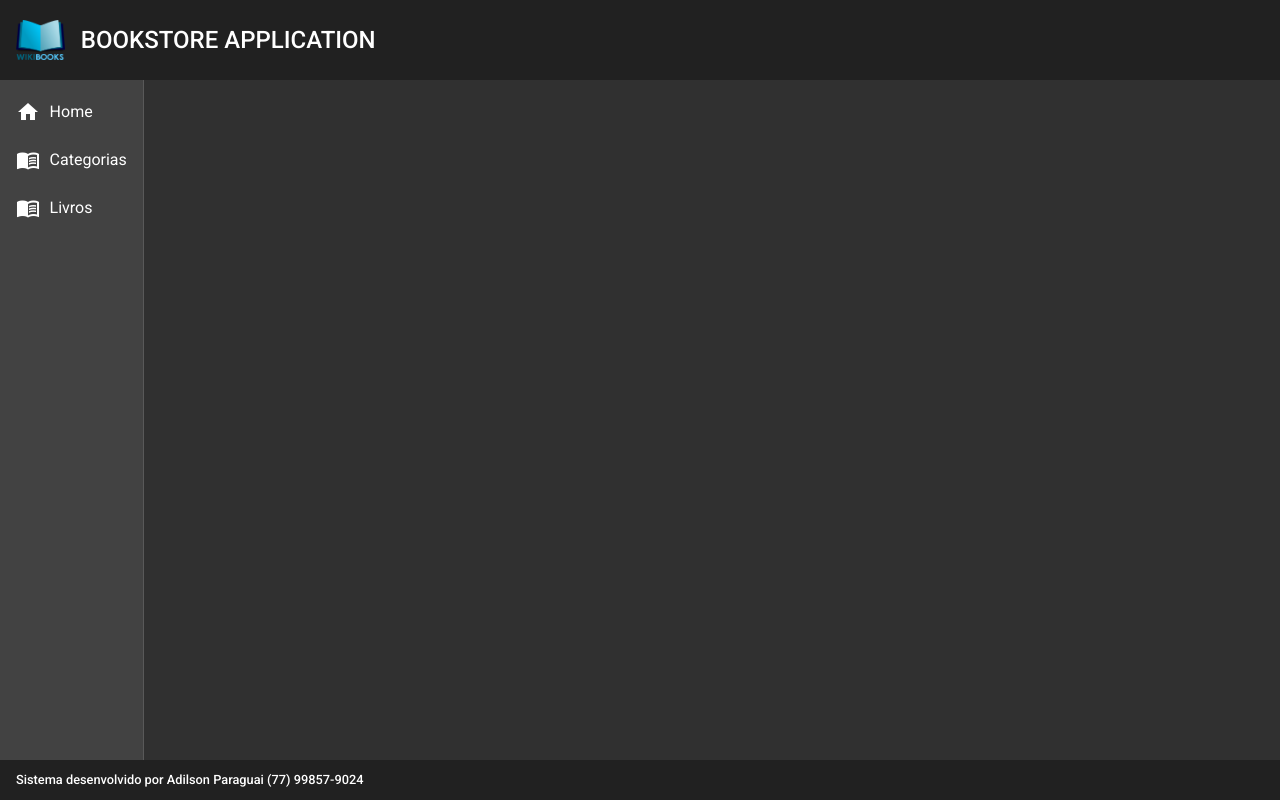
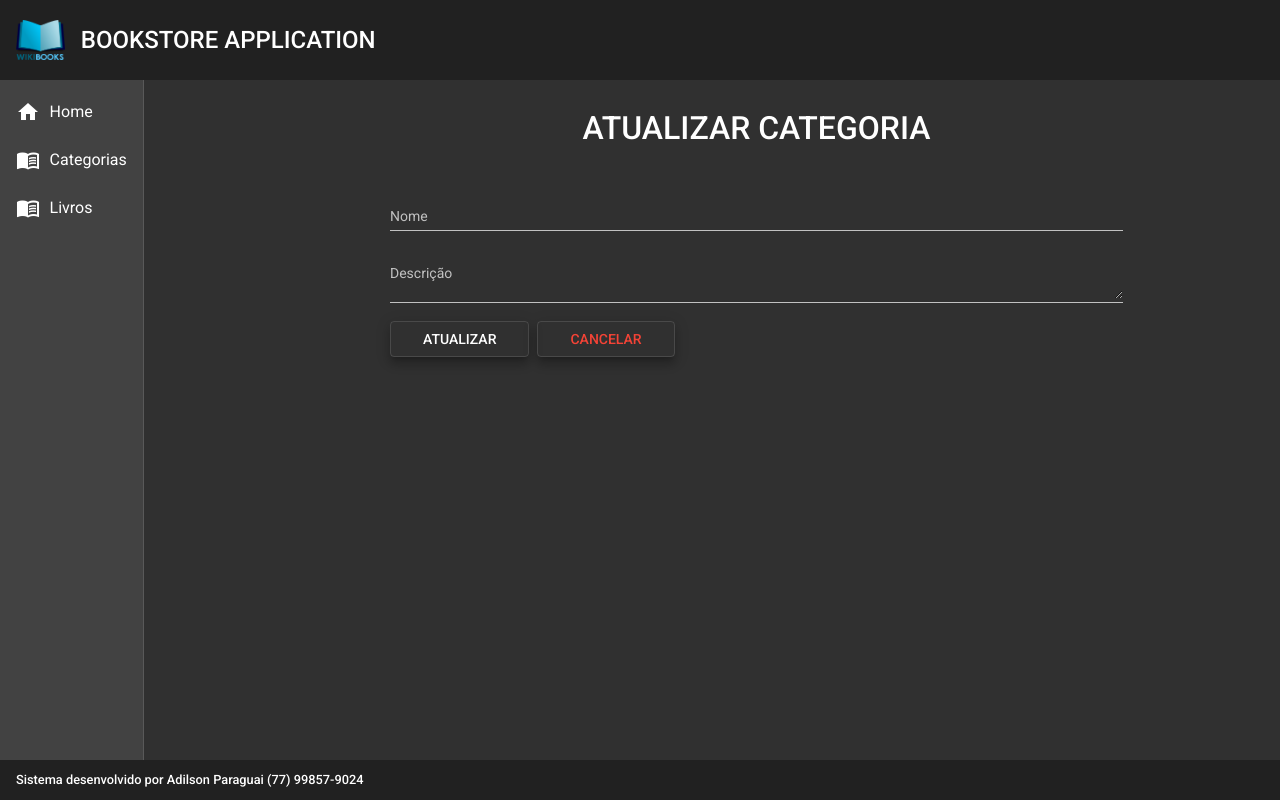
Before and after one commit to adsadilson/bookstore-front, an Angular app: page /categorias/update/1 in a window 1280 px wide. Before the commit this address led to /. Built offline with nearby package versions, Linux system fonts and the light colour scheme; no server answers.

Commit message:
Categoria Update implementada

```diff
--- a/src/app/app-routing.module.ts
+++ b/src/app/app-routing.module.ts
@@ -3,6 +3,7 @@
 import { CategoriaReadComponent } from './components/views/categoria-read/categoria-read.component';
 import { CategoriaCreateComponent } from './components/views/categoria/categoria-create/categoria-create.component';
 import { CategoriaDeleteComponent } from './components/views/categoria/categoria-delete/categoria-delete.component';
+import { CategoriaUpdateComponent } from './components/views/categoria/categoria-update/categoria-update.component';
 import { HomeComponent } from './components/views/home/home.component';
 
 const routes: Routes = [
@@ -21,6 +22,10 @@
   {
     path:"categorias/delete/:id",
     component: CategoriaDeleteComponent
+  },
+  {
+    path:"categorias/update/:id",
+    component: CategoriaUpdateComponent
   }
 ];
 
--- a/src/app/components/views/categoria-read/categoria-read.component.html
+++ b/src/app/components/views/categoria-read/categoria-read.component.html
@@ -36,7 +36,8 @@
             <ng-container matColumnDef="acoes">
                 <th class="mat-header-edit" mat-header-cell *matHeaderCellDef> AÇÕES </th>
                 <td mat-cell *matCellDef="let row">
-                    <a class="edit" href="#">
+                    <a class="edit" routerLink="update/{{row.id}}">
+
                         <i class="material-icons">edit</i>
                     </a>
                     <a class="delete" routerLink="delete/{{row.id}}">
--- a/src/app/components/views/categoria/categoria-create/categoria-create.component.ts
+++ b/src/app/components/views/categoria/categoria-create/categoria-create.component.ts
@@ -25,10 +25,13 @@
       this.service.mensagem("Categoria criada com sucesso!")
 
     }, err => {
-      for (let i = 0; i < err.error.errors.length; ++i) {
-        this.service.mensagem(err.error.errors[i].message)
+      if (!err.error.errors) {
+        this.service.mensagem(err.error.error)
+      } {
+        for (let i = 0; i < err.error.errors.length; ++i) {
+          this.service.mensagem(err.error.errors[i].message)
+        }
       }
-
     });
   }
 
--- /dev/null
+++ b/src/app/components/views/categoria/categoria-update/categoria-update.component.css
@@ -0,0 +1,28 @@
+form{
+    text-align: center;
+    width: 70%;
+    margin: 2rem auto 0 auto;
+}
+
+h1{
+    font-size: 2rem;
+    font-weight: 500;
+    margin-bottom: 3rem;
+}
+
+.form{
+    width: 100%;
+
+}
+
+.buttons{
+    width: 100%;
+    text-align: start;
+}
+
+button{
+    margin-right: .5rem;
+    padding-right: 2rem;
+    padding-left: 2rem;
+
+}
--- /dev/null
+++ b/src/app/components/views/categoria/categoria-update/categoria-update.component.html
@@ -0,0 +1,20 @@
+<form>
+    <h1>ATUALIZAR CATEGORIA</h1>
+
+    <mat-form-field class="form">
+        <mat-label>Nome</mat-label>
+        <input matInput [(ngModel)]="categoria.nome" type="text" name="nome" placeholder="Ex. Compuntação">
+    </mat-form-field>
+
+    <mat-form-field class="form">
+        <mat-label>Descrição</mat-label>
+        <textarea matInput [(ngModel)]="categoria.descricao" type="text" name="descricao"
+            placeholder="Ex. Livros de Compuntação"></textarea>
+    </mat-form-field>
+
+    <div class="buttons">
+        <button (click)="atualizar()" class="mat-elevation-z8" mat-stroked-button> ATUALIZAR</button>
+        <button (click)="cancelar()" class="mat-elevation-z8" color="warn" mat-stroked-button> CANCELAR</button>
+    </div>
+
+</form>
--- /dev/null
+++ b/src/app/components/views/categoria/categoria-update/categoria-update.component.ts
@@ -0,0 +1,53 @@
+import { Component, OnInit } from '@angular/core';
+import { ActivatedRoute, Router } from '@angular/router';
+import { Categoria } from '../../categoria-read/categoria.model';
+import { CategoriaService } from '../categoria.service';
+
+@Component({
+  selector: 'app-categoria-update',
+  templateUrl: './categoria-update.component.html',
+  styleUrls: ['./categoria-update.component.css']
+})
+export class CategoriaUpdateComponent implements OnInit {
+
+  categoria: Categoria = {
+    nome: "",
+    descricao: ""
+  }
+
+  constructor(private service: CategoriaService, private route: ActivatedRoute, private router: Router) { }
+
+  ngOnInit(): void {
+    this.categoria.id = this.route.snapshot.paramMap.get("id")!;
+    this.buscarPorId();
+
+  }
+
+  buscarPorId(): void {
+    this.service.buscarPorId(this.categoria.id!).subscribe((resposta) => {
+      this.categoria = resposta;
+    })
+  }
+
+  atualizar(): void {
+    this.service.atualizar(this.categoria).subscribe((resposta) => {
+      this.router.navigate(["categorias"])
+      this.service.mensagem("Categoria atualizada com sucesso!")
+
+    }, err => {
+      if(!err.error.errors){
+        this.service.mensagem(err.error.error)
+      }{
+      for (let i = 0; i < err.error.errors.length; ++i) {
+        this.service.mensagem(err.error.errors[i].message)
+      }
+    }
+
+    });
+  }
+
+  cancelar(): void {
+    this.router.navigate(["categorias"])
+  }
+
+}
--- a/src/app/components/views/categoria/categoria.service.ts
+++ b/src/app/components/views/categoria/categoria.service.ts
@@ -17,6 +17,11 @@
   adicionar(categoria: Categoria): Observable<Categoria> {
     const url = `${this.baseUrl}/categorias`
     return this.http.post<Categoria>(url, categoria);
+  }
+
+  atualizar(categoria: Categoria): Observable<void> {
+    const url = `${this.baseUrl}/categorias`
+    return this.http.put<void>(url, categoria);
   }
 
   excluir(id: String): Observable<void> {
--- a/src/environments/environment.ts
+++ b/src/environments/environment.ts
@@ -4,7 +4,8 @@
 
 export const environment = {
   production: false,
-  baseUrl: 'https://apssystem-bookstores.herokuapp.com'
+  //baseUrl: 'https://apssystem-bookstores.herokuapp.com'
+  baseUrl: 'http://localhost:8080'
 };
 
 /*
```
Also changed, not shown: src/app/app.module.ts (+6 -1 lines).
